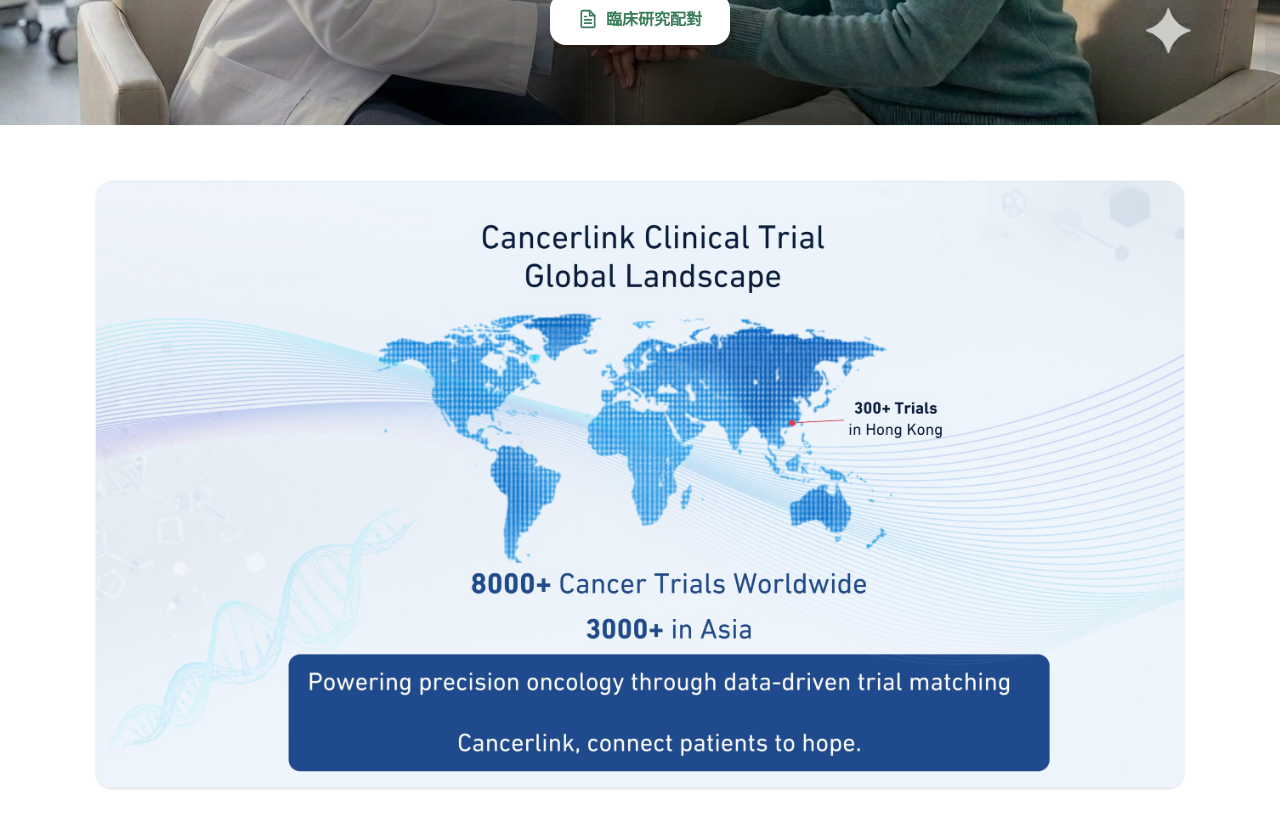
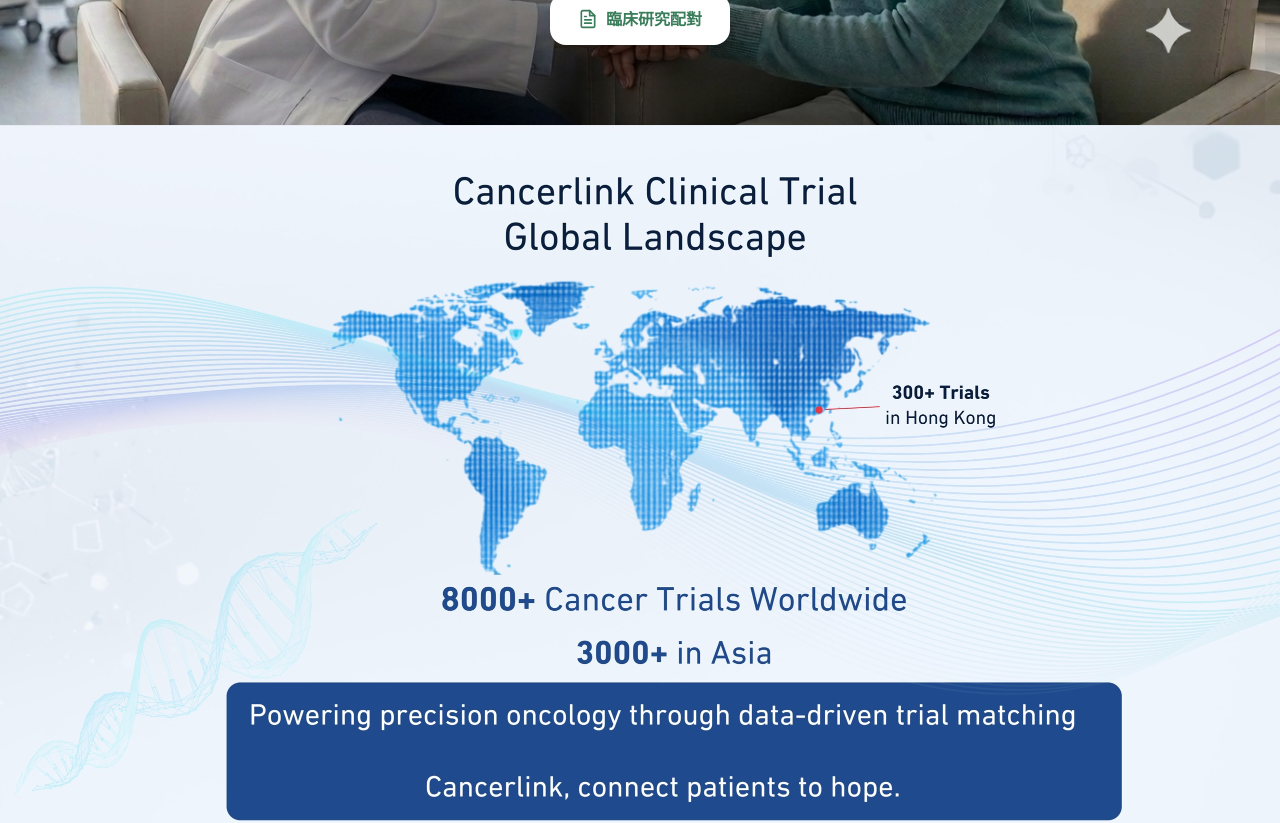
Before and after one commit to yaunami282-lab/cancerlink-v1, a Next.js app: page / in a window 1280 px wide. Shown: the part 620-1443 px from the top of the page. Built offline with nearby package versions, Linux system fonts and the light colour scheme.

Commit message:
style: 实力展示图片改为全屏铺满，移除失效的 statsBar 数据

```diff
--- a/components/StrengthShowcase.tsx
+++ b/components/StrengthShowcase.tsx
@@ -2,19 +2,15 @@
 
 export default function StrengthShowcase() {
   return (
-    <section className="relative bg-white">
-      {/* 上方微弱漸層分隔線 */}
-      <div className="absolute top-0 inset-x-0 h-px bg-gradient-to-r from-transparent via-[#52b788]/20 to-transparent" />
-      <div className="max-w-6xl mx-auto px-4 sm:px-6 lg:px-8 py-10 sm:py-14">
+    <section className="w-full">
       <Image
         src="/images/landscape.jpg"
         alt="Cancer Link 实力展示"
         width={2560}
         height={1429}
-          sizes="(max-width: 1152px) 100vw, 1152px"
-          className="w-full h-auto rounded-2xl shadow-sm"
+        sizes="100vw"
+        className="block w-full h-auto"
       />
-      </div>
     </section>
   );
 }
--- a/dictionaries/en.json
+++ b/dictionaries/en.json
@@ -42,12 +42,7 @@
     "faqSubtitle": "Click on a question to view expert answers",
     "faqCtaHeading": "Still Have Questions?",
     "faqCtaDesc": "Our medical advisory team is available to answer your questions about clinical trials, cancer companion services, and genetic testing.",
-    "faqCtaButton": "Chat with Us Now",
-    "statsBar": [
-      { "value": "200+", "label": "Clinical Studies", "sub": "Recruiting globally" },
-      { "value": "20+", "label": "Cancer Types", "sub": "Comprehensive coverage" },
-      { "value": "AI", "label": "AI-Powered", "sub": "Expert team matching" }
-    ]
+    "faqCtaButton": "Chat with Us Now"
   },
   "services": {
     "reportAnalysis": {
--- a/dictionaries/zh-CN.json
+++ b/dictionaries/zh-CN.json
@@ -42,12 +42,7 @@
     "faqSubtitle": "点击问题，查看专业解答",
     "faqCtaHeading": "还有更多疑问？",
     "faqCtaDesc": "我们的医学顾问团队随时为您解答临床试验、肿瘤陪跑和基因检测相关问题。",
-    "faqCtaButton": "立即在线咨询",
-    "statsBar": [
-      { "value": "200+", "label": "临床研究", "sub": "全球招募中" },
-      { "value": "20+", "label": "癌症类型", "sub": "全面覆盖" },
-      { "value": "AI", "label": "智能驱动", "sub": "专家团队跟进配对" }
-    ]
+    "faqCtaButton": "立即在线咨询"
   },
   "services": {
     "reportAnalysis": {
--- a/dictionaries/zh-HK.json
+++ b/dictionaries/zh-HK.json
@@ -42,12 +42,7 @@
     "faqSubtitle": "點擊問題，查看專業解答",
     "faqCtaHeading": "還有更多疑問？",
     "faqCtaDesc": "我們的醫學顧問團隊隨時為您解答臨床試驗、腫瘤陪跑和基因檢測相關問題。",
-    "faqCtaButton": "立即在線諮詢",
-    "statsBar": [
-      { "value": "200+", "label": "臨床研究", "sub": "全球招募中" },
-      { "value": "20+", "label": "癌症類型", "sub": "全面覆蓋" },
-      { "value": "AI", "label": "智能驅動", "sub": "專家團隊跟進配對" }
-    ]
+    "faqCtaButton": "立即在線諮詢"
   },
   "services": {
     "reportAnalysis": {
```
Lines whose indentation alone changed are shown as unchanged.
